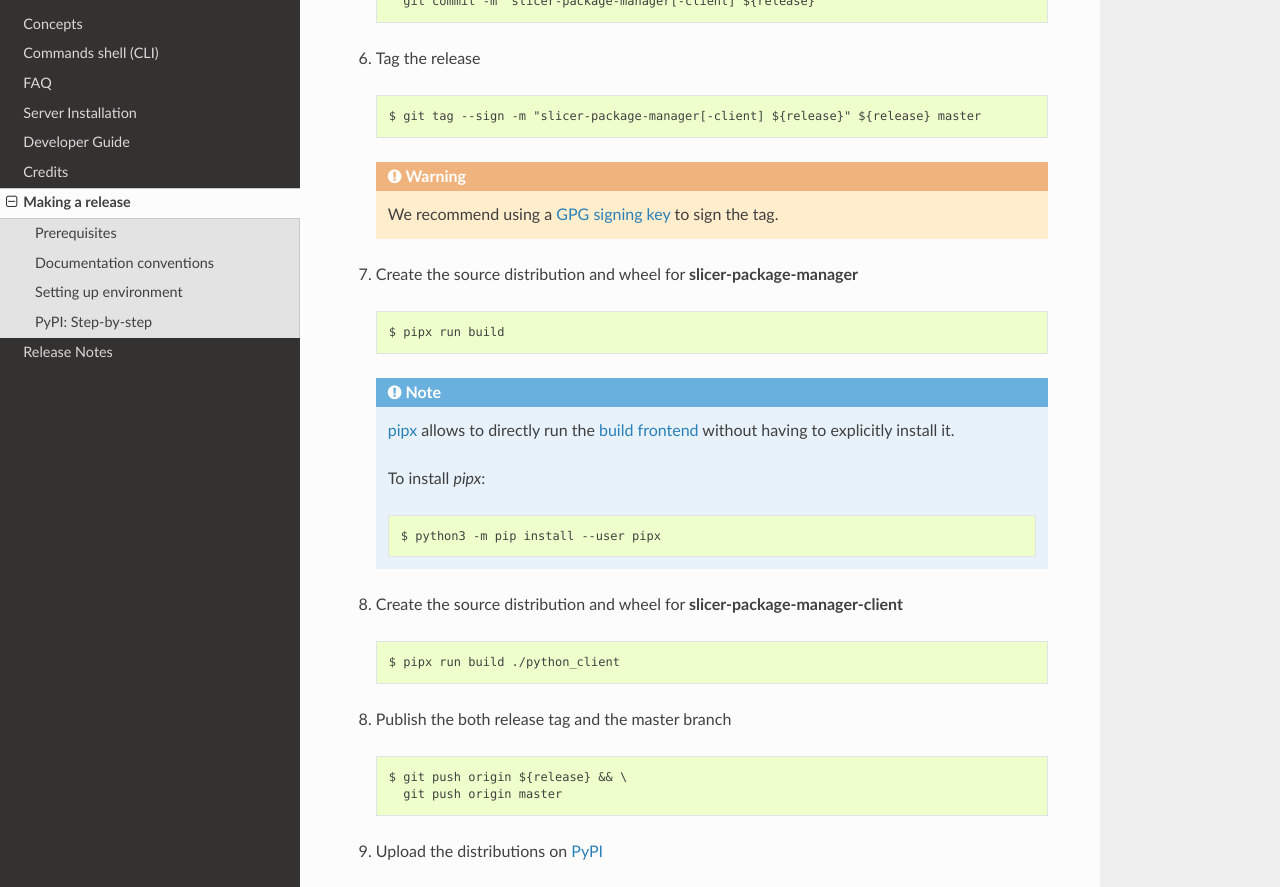
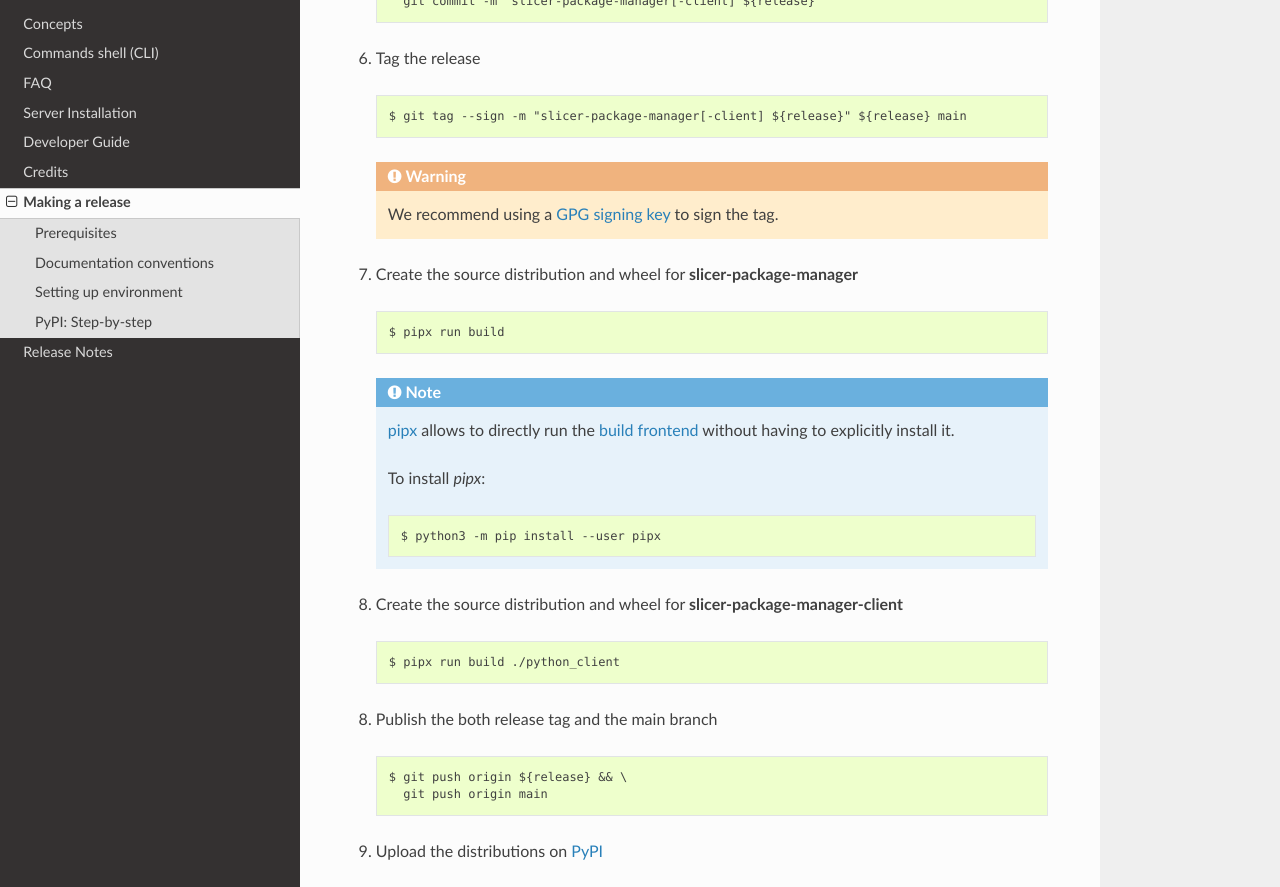
Before and after one commit to girder/slicer_package_manager, a Sphinx documentation site: the page built from docs/make_a_release.rst, in a window 1280 px wide and 1400 px high, scrolled down 1706 px. Shown: the part 151-1038 px from the top of the window. Built offline with Sphinx 7.4.7 and the Read the Docs theme 2.0.0, drawn with Linux system fonts in a browser that asks for light colours; some of the changed text lies outside the part shown.

Commit message:
Docs: Rename "master" branch to "main"

```diff
--- a/README.rst
+++ b/README.rst
@@ -22,4 +22,4 @@ and organizing application and extension packages for both `3D Slicer`_ and `3D
 
 Documentation is available at https://slicer-package-manager.readthedocs.io
 
-This software is licensed under the terms of the `Apache Licence Version 2.0 <https://github.com/girder/slicer_package_manager/blob/master/LICENSE>`_.
+This software is licensed under the terms of the `Apache Licence Version 2.0 <https://github.com/girder/slicer_package_manager/blob/main/LICENSE>`_.
--- a/docs/index.rst
+++ b/docs/index.rst
@@ -1,4 +1,4 @@
-.. Slicer Package Manager documentation master file, created by
+.. Slicer Package Manager documentation main file, created by
    sphinx-quickstart on Mon Feb 12 16:59:31 2018.
    You can adapt this file completely to your liking, but it should at least
    contain the root `toctree` directive.
--- a/docs/make_a_release.rst
+++ b/docs/make_a_release.rst
@@ -107,7 +107,7 @@ Setting up environment
 
   .. code::
 
-    $ git tag --sign -m "slicer-package-manager[-client] ${release}" ${release} master
+    $ git tag --sign -m "slicer-package-manager[-client] ${release}" ${release} main
 
   .. warning::
 
@@ -138,12 +138,12 @@ Setting up environment
     $ pipx run build ./python_client
 
 
-8. Publish the both release tag and the master branch
+8. Publish the both release tag and the main branch
 
   .. code::
 
     $ git push origin ${release} && \
-      git push origin master
+      git push origin main
 
 
 9. Upload the distributions on `PyPI`_
@@ -202,7 +202,7 @@ Setting up environment
 
     $ git add CHANGES.rst && \
       git commit -m "CHANGES.rst: Add \"Next Release\" section [ci skip]" && \
-      git push origin master
+      git push origin main
 
 
 .. _virtualenvwrapper: https://virtualenvwrapper.readthedocs.io/
--- a/docs/overview.rst
+++ b/docs/overview.rst
@@ -10,7 +10,7 @@ and organizing application and extension packages for both `3D Slicer`_ and `3D
 .. _3D Slicer: https://slicer.org
 .. _3D Slicer-based: https://github.com/KitwareMedical/SlicerCustomAppTemplate
 
-This software is licensed under the terms of the `Apache Licence Version 2.0 <https://github.com/girder/slicer_package_manager/blob/master/LICENSE>`_
+This software is licensed under the terms of the `Apache Licence Version 2.0 <https://github.com/girder/slicer_package_manager/blob/main/LICENSE>`_
 and the source code is available at https://github.com/girder/slicer_package_manager.
 
 In a nutshell:
--- a/slicer_package_manager/_version.py
+++ b/slicer_package_manager/_version.py
@@ -189,7 +189,7 @@ def git_versions_from_keywords(keywords, tag_prefix, verbose):
         # refs/heads/ and refs/tags/ prefixes that would let us distinguish
         # between branches and tags. By ignoring refnames without digits, we
         # filter out many common branch names like "release" and
-        # "stabilization", as well as "HEAD" and "master".
+        # "stabilization", as well as "HEAD" and "main".
         tags = set([r for r in refs if re.search(r'\d', r)])
         if verbose:
             print("discarding '%s', no digits" % ",".join(refs - tags))
--- a/versioneer.py
+++ b/versioneer.py
@@ -176,7 +176,7 @@ two common reasons why `setup.py` might not be in the root:
 
 * Source trees which contain multiple subprojects, such as
   [Buildbot](https://github.com/buildbot/buildbot), which contains both
-  "master" and "slave" subprojects, each with their own `setup.py`,
+  "main" and "slave" subprojects, each with their own `setup.py`,
   `setup.cfg`, and `tox.ini`. Projects like these produce multiple PyPI
   distributions (and upload multiple independently-installable tarballs).
 * Source trees whose main purpose is to contain a C library, but which also
@@ -609,7 +609,7 @@ def git_versions_from_keywords(keywords, tag_prefix, verbose):
         # refs/heads/ and refs/tags/ prefixes that would let us distinguish
         # between branches and tags. By ignoring refnames without digits, we
         # filter out many common branch names like "release" and
-        # "stabilization", as well as "HEAD" and "master".
+        # "stabilization", as well as "HEAD" and "main".
         tags = set([r for r in refs if re.search(r'\d', r)])
         if verbose:
             print("discarding '%%s', no digits" %% ",".join(refs - tags))
@@ -1001,7 +1001,7 @@ def git_versions_from_keywords(keywords, tag_prefix, verbose):
         # refs/heads/ and refs/tags/ prefixes that would let us distinguish
         # between branches and tags. By ignoring refnames without digits, we
         # filter out many common branch names like "release" and
-        # "stabilization", as well as "HEAD" and "master".
+        # "stabilization", as well as "HEAD" and "main".
         tags = set([r for r in refs if re.search(r'\d', r)])
         if verbose:
             print("discarding '%s', no digits" % ",".join(refs - tags))
```
Also changed, not shown: docs/developer_guide/develop.rst (+4 -4 lines), python_client/README.rst, 1 other file.
